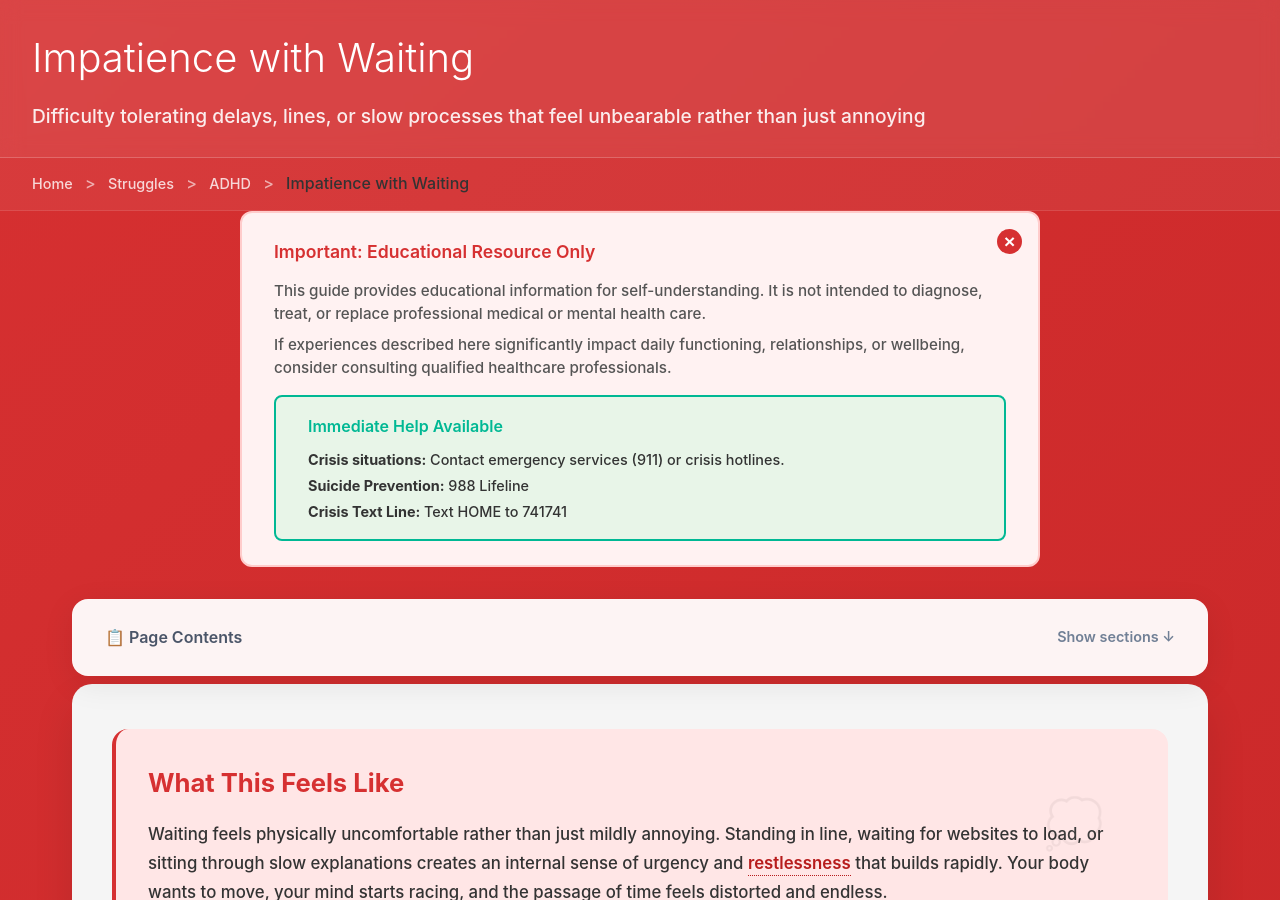
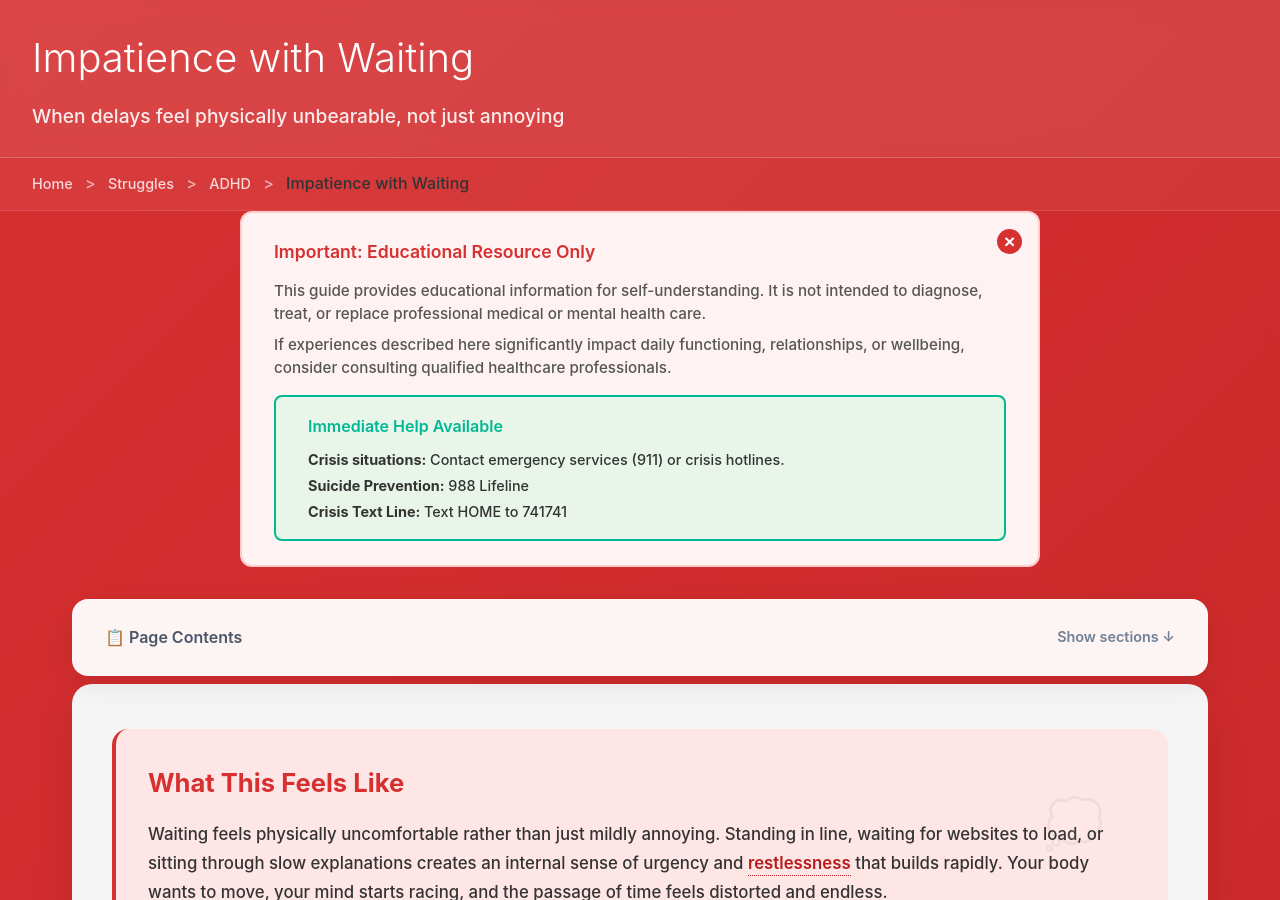
Before and after one commit to neurodivergent-survival-guide/neurodivergent-survival-guide, a Jekyll site: the page built from struggles/impatience-with-waiting.html, in a window 1280 px wide and 900 px high. Built offline with Jekyll 4.4.1, drawn with Linux system fonts in a browser that asks for light colours.

Commit message:
Update impatience-with-waiting.html

```diff
--- a/struggles/impatience-with-waiting.html
+++ b/struggles/impatience-with-waiting.html
@@ -1,7 +1,7 @@
 ---
 layout: struggle
 title: "Impatience with Waiting"
-subtitle: "Difficulty tolerating delays, lines, or slow processes that feel unbearable rather than just annoying"
+subtitle: "When delays feel physically unbearable, not just annoying"
 description: "Managing intense impatience and restlessness during waiting periods. Why delays feel unbearable with ADHD and practical coping strategies."
 slug: impatience-with-waiting
 condition: adhd
```
